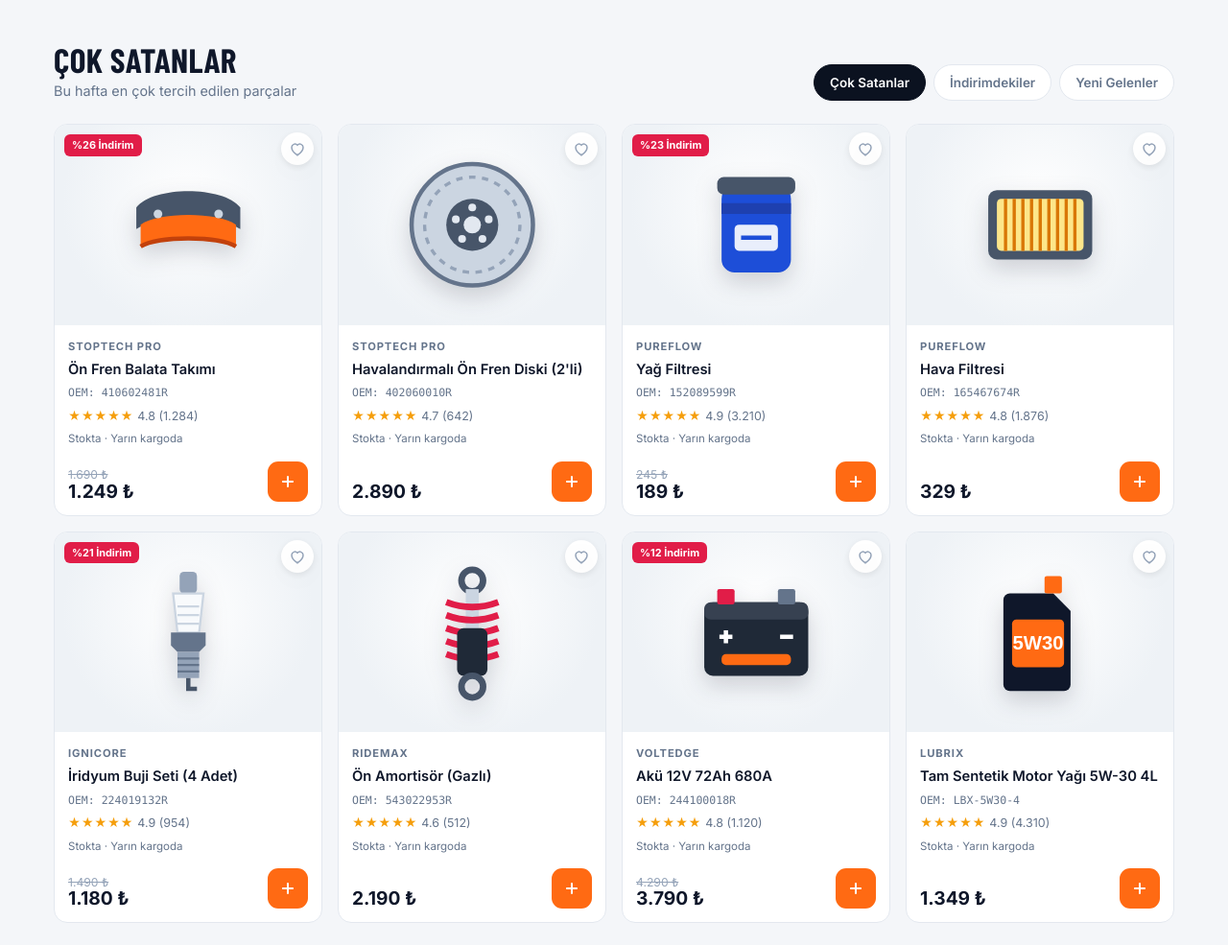
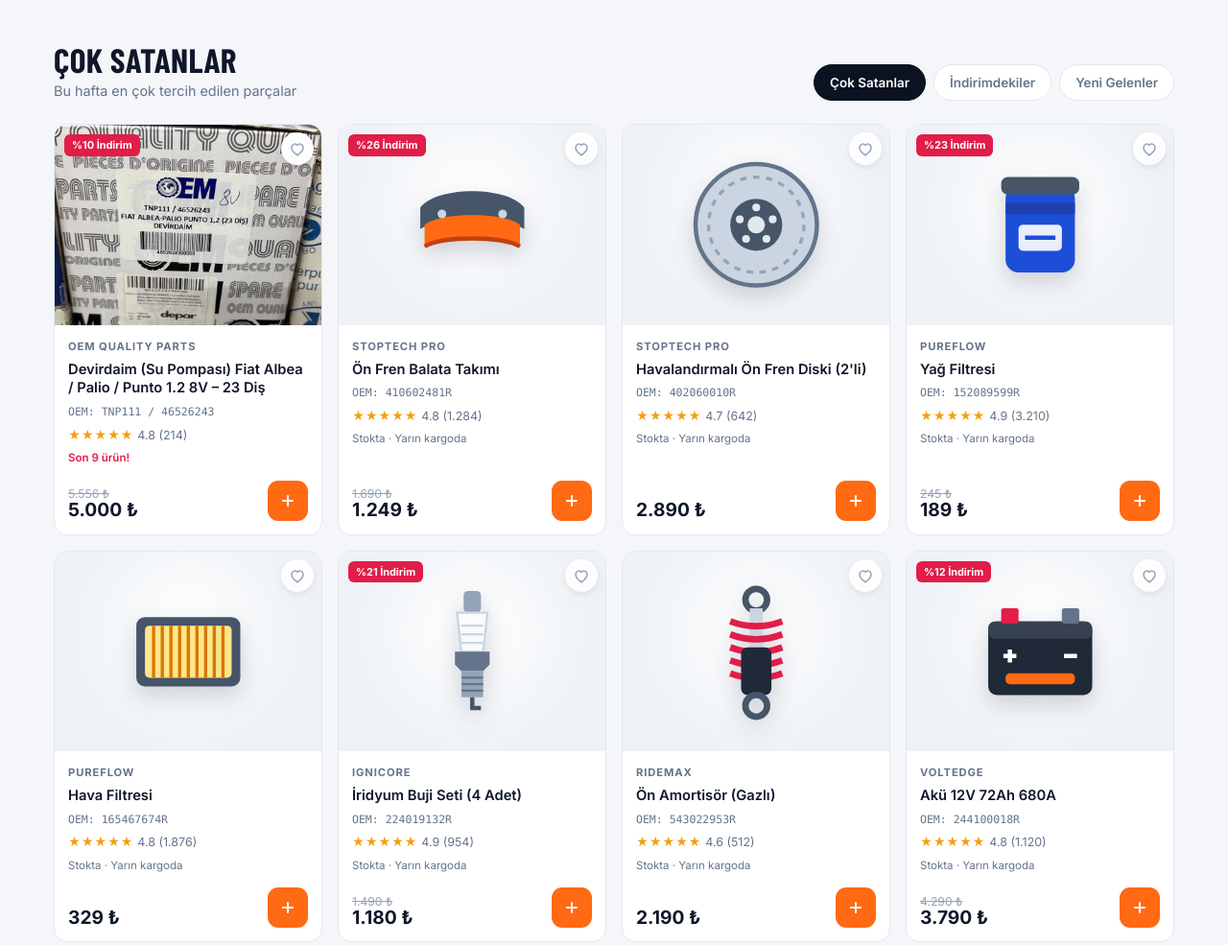
Before and after one commit to adanademir1940/mahsun, a plain HTML site: page index.html in a window 1280 px wide. Shown: the part 1180-2165 px from the top of the page at 96% size. Drawn offline with nearby package versions, Linux system fonts and the light colour scheme; a web font is replaced by a local one.

Commit message:
Kampanyalı ürün: TNP111 Fiat 1.2 8V devirdaim
Co-Authored-By: Claude Opus 5.5 <noreply@anthropic.com>
Claude-Session: https://claude.ai/code/session_01HTCSVMAVhJURrZbj3RXCEK

```diff
--- a/index.html
+++ b/index.html
@@ -154,6 +154,9 @@
   @keyframes pin{from{opacity:0; transform:translateY(8px)}}
   .p .img{position:relative; aspect-ratio:4/3; background:radial-gradient(circle at 50% 40%,#fff,#eef2f6 70%); display:grid; place-items:center; color:var(--ink3)}
   .p .img svg{width:52%; height:auto; filter:drop-shadow(0 10px 12px rgba(15,23,42,.18))}
+  .p .img img{position:absolute; inset:0; width:100%; height:100%; object-fit:cover}
+  .p .img .tag,.p .img .fav{z-index:1}
+  .ci .th{overflow:hidden} .ci .th img{width:100%; height:100%; object-fit:cover}
   .p .tag{position:absolute; top:10px; left:10px; font-size:.68rem; font-weight:700; padding:3px 8px; border-radius:6px; background:var(--red); color:#fff}
   .p .tag.new{background:var(--ink)}
   .p .fav{position:absolute; top:8px; right:8px; width:34px; height:34px; border-radius:50%; background:#fff; display:grid; place-items:center; color:#94a3b8; box-shadow:0 2px 6px rgba(0,0,0,.08)}
@@ -448,6 +451,7 @@ const CATS = [
   {id:"aksesuar",name:"Aksesuar",icon:"wiper",n:2670}
 ];
 const P = [
+  {id:17,cat:"motor",icon:"belt",img:"devirdaim-tnp111.jpg",brand:"OEM Quality Parts",name:"Devirdaim (Su Pompası) Fiat Albea / Palio / Punto 1.2 8V – 23 Diş",oem:"TNP111 / 46526243",price:5000,old:5556,rate:4.8,rev:214,stock:9,tags:["best","deal","new"]},
   {id:1,cat:"fren",icon:"pad",brand:"StopTech Pro",name:"Ön Fren Balata Takımı",oem:"410602481R",price:1249,old:1690,rate:4.8,rev:1284,stock:42,tags:["best","deal"]},
   {id:2,cat:"fren",icon:"disc",brand:"StopTech Pro",name:"Havalandırmalı Ön Fren Diski (2'li)",oem:"402060010R",price:2890,old:null,rate:4.7,rev:642,stock:18,tags:["best"]},
   {id:3,cat:"filtre",icon:"filter",brand:"PureFlow",name:"Yağ Filtresi",oem:"152089599R",price:189,old:245,rate:4.9,rev:3210,stock:310,tags:["best","deal"]},
@@ -568,7 +572,7 @@ function render(){
       <div class="img">
         ${p.old ? `<span class="tag">%${Math.round((1-p.price/p.old)*100)} İndirim</span>` : (p.tags.includes("new") ? `<span class="tag new">YENİ</span>` : "")}
         <button class="fav ${favs.has(p.id)?'on':''}" onclick="toggleFav(${p.id},this)" aria-label="Favorilere ekle"><svg viewBox="0 0 24 24" fill="${favs.has(p.id)?'currentColor':'none'}" stroke="currentColor" stroke-width="2"><path d="M12 21s-8-5.2-8-11a4.5 4.5 0 0 1 8-2.8A4.5 4.5 0 0 1 20 10c0 5.8-8 11-8 11z"/></svg></button>
-        ${ico(p.icon)}
+        ${p.img ? `<img src="${p.img}" alt="${p.name}" loading="lazy">` : ico(p.icon)}
       </div>
       <div class="body">
         <span class="brand" lang="en">${p.brand}</span>
@@ -609,7 +613,7 @@ function updateCart(){
   const b = $("#cartCount"); b.textContent = count; b.classList.remove("bump"); void b.offsetWidth; b.classList.add("bump");
   const total = cart.reduce((a,c)=>a+P.find(p=>p.id===c.id).price*c.q,0);
   $("#cartItems").innerHTML = cart.length ? cart.map(c => { const p=P.find(x=>x.id===c.id); return `
-    <div class="ci"><span class="th">${ico(p.icon)}</span>
+    <div class="ci"><span class="th">${p.img ? `<img src="${p.img}" alt="">` : ico(p.icon)}</span>
       <span class="nm">${p.name}<small>${tl(p.price)}</small></span>
       <span class="qty"><button onclick="qty(${p.id},-1)">−</button><span>${c.q}</span><button onclick="qty(${p.id},1)">+</button></span>
     </div>`; }).join("") : `<div class="empty"><svg viewBox="0 0 24 24" fill="none" stroke="currentColor" stroke-width="1.5"><path d="M3 4h2l2.4 11.2a2 2 0 0 0 2 1.6h7.7a2 2 0 0 0 2-1.5L21 8H6.2"/><circle cx="10" cy="20.5" r="1.3"/><circle cx="17" cy="20.5" r="1.3"/></svg><p>Sepetin şu an boş</p></div>`;
```
Also changed, not shown: devirdaim-tnp111.jpg (added).
